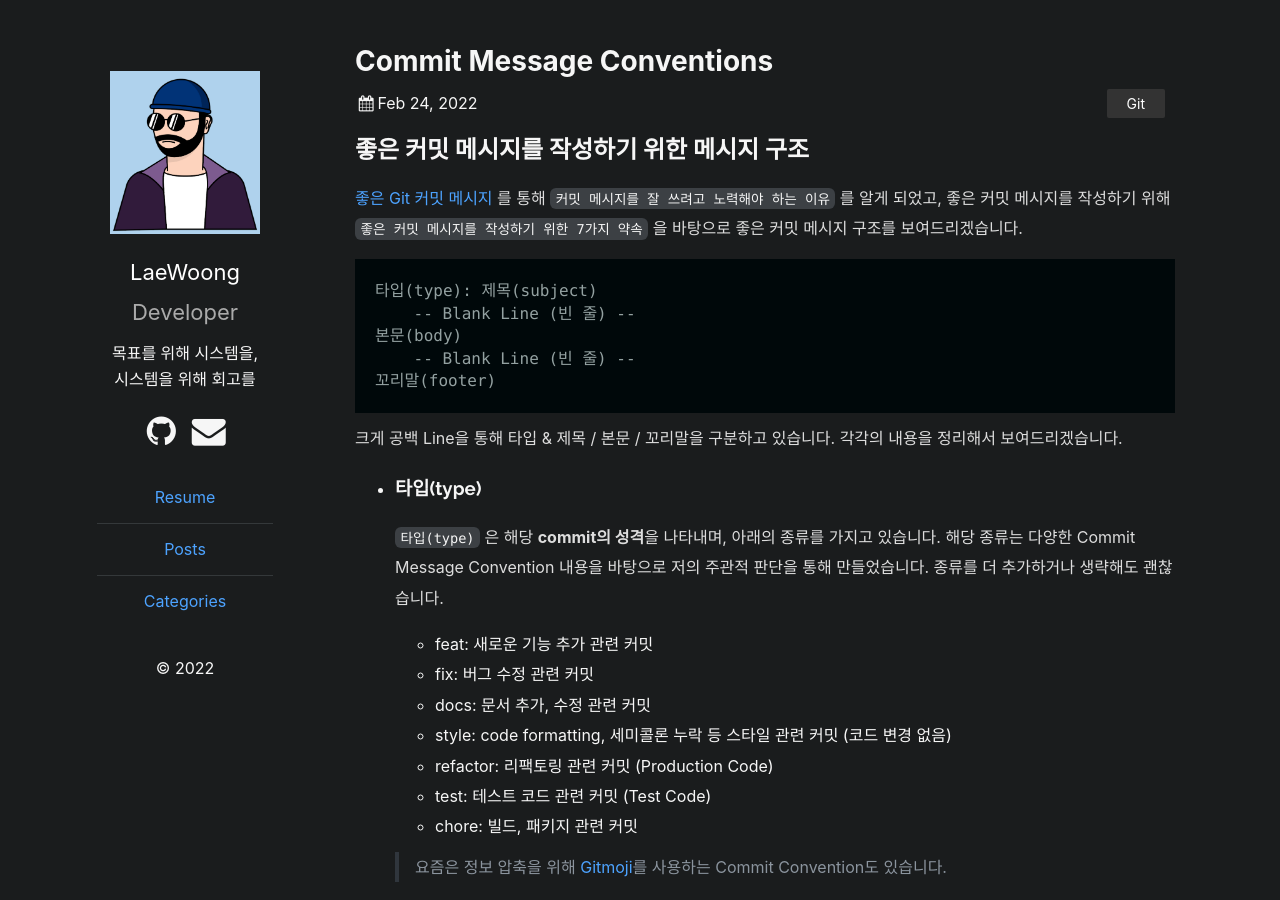
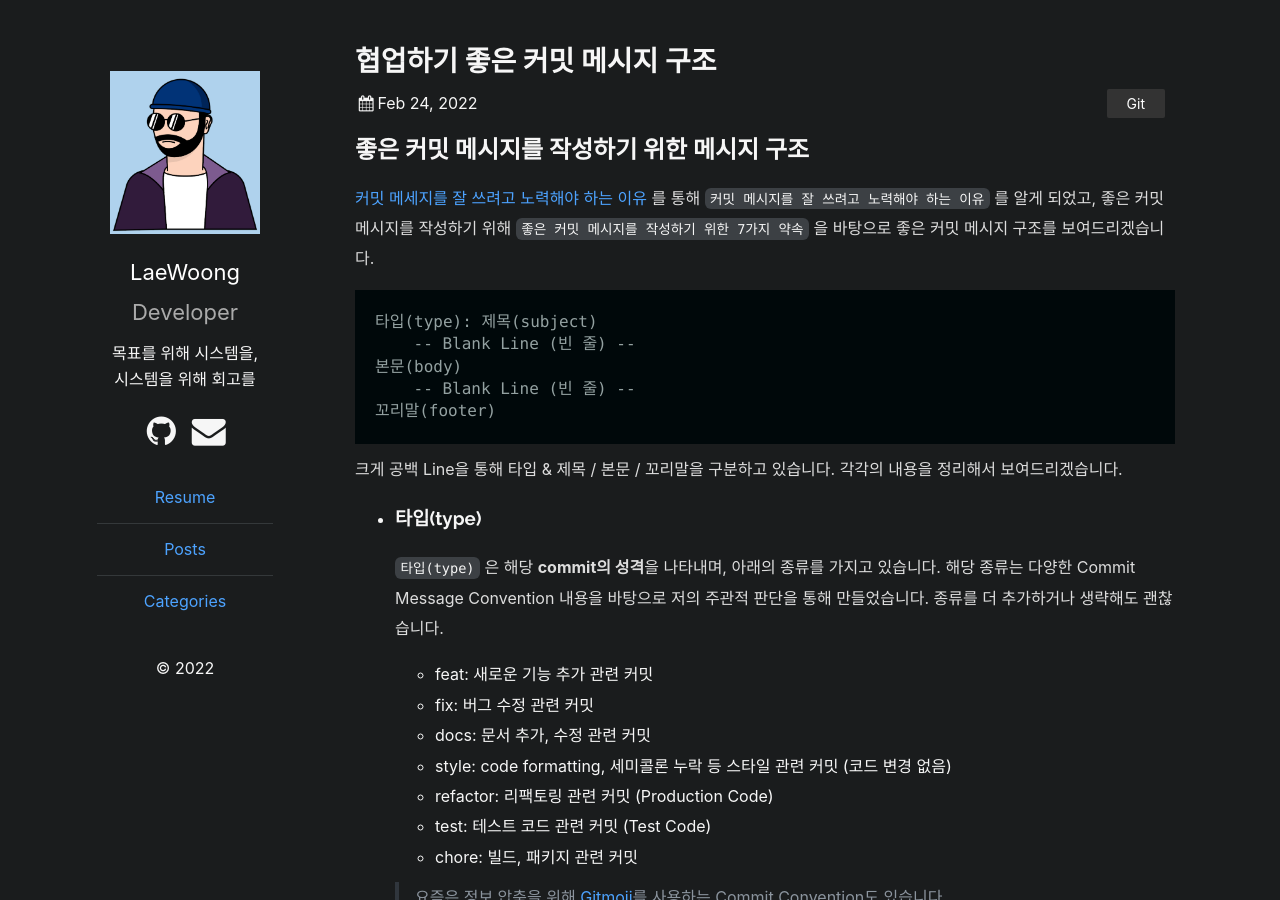
Before and after one commit to wlroh/wlroh.github.io, a Jekyll site: the page built from _posts/2022-02-24-git-commit-message-conventions.md, in a window 1280 px wide and 900 px high. Built offline with Jekyll 4.4.1, drawn with Linux system fonts in a browser that asks for light colours.

Commit message:
docs: 포스트 제목 변경 및 링크 수정

````diff
--- a/_posts/2022-02-24-git-commit-message-conventions.md
+++ b/_posts/2022-02-24-git-commit-message-conventions.md
@@ -1,15 +1,15 @@
 ---
 layout: post
-title: "Commit Message Conventions"
+title: "협업하기 좋은 커밋 메시지 구조"
 date: 2022-02-24 21:03:36 +0530
-excerpt: "좋은 커밋 메시지를 작성하기 위한 메시지 구조는 무엇일까?"
+excerpt: "협업하기 좋은 커밋 메시지를 작성하기 위한 메시지 구조는 무엇일까?"
 categories: Git
 tags: 메시지 구조
 ---
 
 ## 좋은 커밋 메시지를 작성하기 위한 메시지 구조
 
-[좋은 Git 커밋 메시지](https://wlroh.github.io/git/2022/02/23/git-commit-message-guide.html) 를 통해 `커밋 메시지를 잘 쓰려고 노력해야 하는 이유` 를 알게 되었고, 좋은 커밋 메시지를 작성하기 위해 `좋은 커밋 메시지를 작성하기 위한 7가지 약속` 을 바탕으로 좋은 커밋 메시지 구조를 보여드리겠습니다.
+[커밋 메세지를 잘 쓰려고 노력해야 하는 이유](https://wlroh.github.io/git/2022/02/23/git-commit-message-guide.html) 를 통해 `커밋 메시지를 잘 쓰려고 노력해야 하는 이유` 를 알게 되었고, 좋은 커밋 메시지를 작성하기 위해 `좋은 커밋 메시지를 작성하기 위한 7가지 약속` 을 바탕으로 좋은 커밋 메시지 구조를 보여드리겠습니다.
 
 ```
 타입(type): 제목(subject)
````
